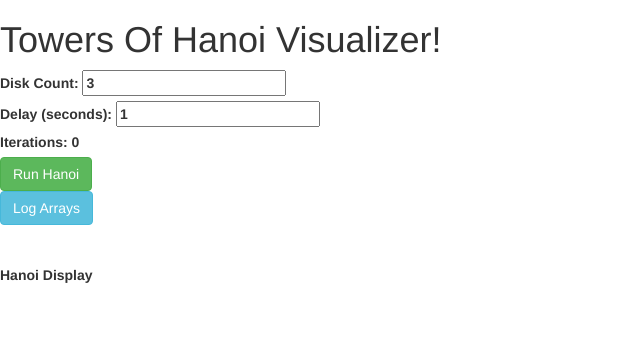
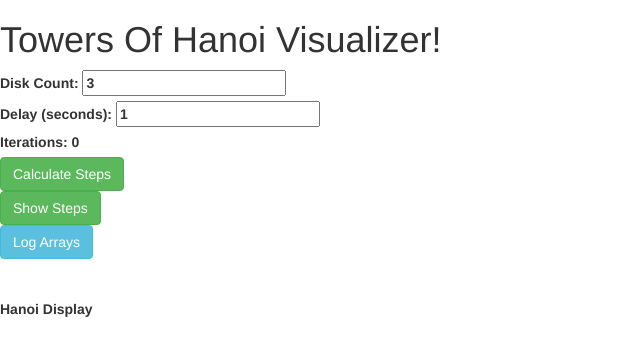
Before and after one commit to HazardDev/Hanoi, an Angular app: page / in a window 1280 px wide. Shown: the top 356 px of the page, without its empty margins (0-640 px from the left). Built offline with nearby package versions, Linux system fonts and the light colour scheme.

Commit message:
Almost works but is total trash

```diff
--- a/src/app/app.component.html
+++ b/src/app/app.component.html
@@ -1,5 +1,4 @@
 <h1>
   {{title}}
-
 </h1>
 <hanoi></hanoi>
--- a/src/app/components/hanoi/hanoi.component.css
+++ b/src/app/components/hanoi/hanoi.component.css
@@ -9,3 +9,7 @@
 	display: inline-flex;
   /*transform: rotateX(180deg);*/
 }
+
+.hanoi-tower {
+  margin-right: 5px;
+}
--- a/src/app/components/hanoi/hanoi.component.html
+++ b/src/app/components/hanoi/hanoi.component.html
@@ -1,11 +1,13 @@
 <div>
   <label>Disk Count: <input [(ngModel)]="disks" type="text"></label>
   <br>
-  <label>Delay (seconds):  <input type="number" [(ngModel)]="seconds"/></label>
+  <label>Delay (seconds):  <input min="0" type="number" [(ngModel)]="seconds"/></label>
   <br>
   <label>Iterations: {{iterations}}</label>
   <br>
-  <button class="btn btn-success" (click)="hanoi()">Run Hanoi</button>
+  <button class="btn btn-success" (click)="hanoi()">Calculate Steps</button>
+  <br>
+  <button class="btn btn-success" (click)="changeView()">Show Steps</button>
   <br>
   <button class="btn btn-info" (click)="printArr()">Log Arrays</button>
 
@@ -18,13 +20,13 @@
 	<br>
 	<div class="hanoi-view" >
 		<div class="hanoi-tower" [style.width.px]="disks * 20">
-			<div [hidden]="!A.includes(item) && item !== undefined" [style.width.px]="item * 20" class="hanoi-block" *ngFor="let item of A"></div>
+			<div [hidden]="!viewState[0].A.includes(item) && item !== undefined" [style.width.px]="item * 20" class="hanoi-block" *ngFor="let item of viewState[0].A"></div>
 		</div>
 		<div class="hanoi-tower" [style.width.px]="disks * 20">
-			<div [hidden]="!B.includes(item) && item !== undefined" [style.width.px]="item * 20" class="hanoi-block" *ngFor="let item of B"></div>
+			<div [hidden]="!viewState[0].B.includes(item) && item !== undefined" [style.width.px]="item * 20" class="hanoi-block" *ngFor="let item of viewState[0].B"></div>
 		</div>
 		<div class="hanoi-tower" [style.width.px]="disks * 20">
-			<div [hidden]="!C.includes(item) && item !== undefined" [style.width.px]="item * 20" class="hanoi-block" *ngFor="let item of C"></div>
+			<div [hidden]="!viewState[0].C.includes(item) && item !== undefined" [style.width.px]="item * 20" class="hanoi-block" *ngFor="let item of viewState[0].C"></div>
 		</div>
 	</div>
 
--- a/src/app/components/hanoi/hanoi.component.ts
+++ b/src/app/components/hanoi/hanoi.component.ts
@@ -15,12 +15,13 @@ export class HanoiComponent {
 	A = []
 	B = []
 	C = []
+	viewState = [{A: [], B: [], C: []}]
 	seconds: number = 1;
 	doHanoi = function (disks: number, source: Array<number>, using: Array<number>, destination: Array<number>, ) {
 				//console.log(this.iterations);
 				this.iterations++;
 				if (disks == 1) {
-						this.move(source, destination);
+					this.move(source, destination);
 					return;
 				}
 				this.doHanoi(disks - 1, source, destination, using);
@@ -30,9 +31,8 @@ export class HanoiComponent {
 	}
 
 	move = function (source: Array<number>, destination: Array<number>) {
-		setTimeout(() => {
-			destination.unshift(source.shift());
-		}, this.seconds * this.iterations * 1000)
+		this.viewState.push({A: this.A.slice(), B: this.B.slice(), C: this.C.slice()});
+		destination.unshift(source.shift());
 	}
 
 	populate = function (top: number): Array<number> {
@@ -49,6 +49,7 @@ export class HanoiComponent {
 		this.A = this.populate(this.disks);
 		this.B = []
 		this.C = []
+		this.viewState = [{A: [], B: [], C: []}]
 		this.doHanoi(this.disks, this.A, this.B, this.C);
 	}
 
@@ -56,5 +57,21 @@ export class HanoiComponent {
 		console.log(this.A);
 		console.log(this.B);
 		console.log(this.C);
+		console.log(this.viewState);
+
+	}
+
+	changeView = function () {
+		console.log("Change View Called");
+		console.log(this.viewState);
+		console.log(this.viewState.length);
+		for(let i = 0; i < this.viewState.length; i++){
+			console.log("In the for loop");
+			setTimeout(() => {
+				console.log("In the timeout")
+				console.log(this.viewState);
+				this.viewState.shift();
+			}, 1000 * this.seconds * i);
+		}
 	}
 }
```
